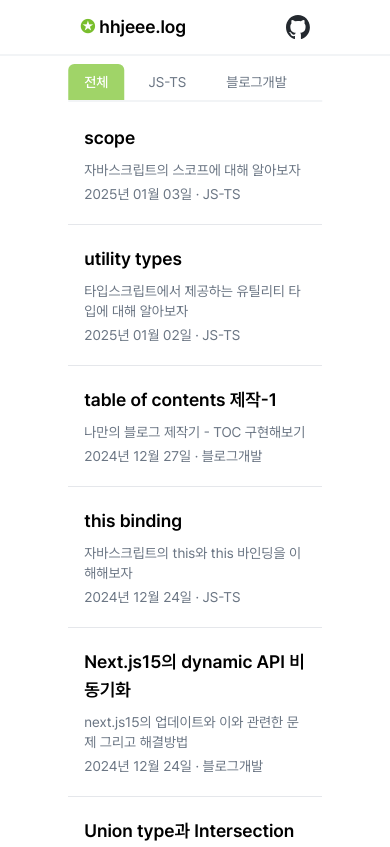
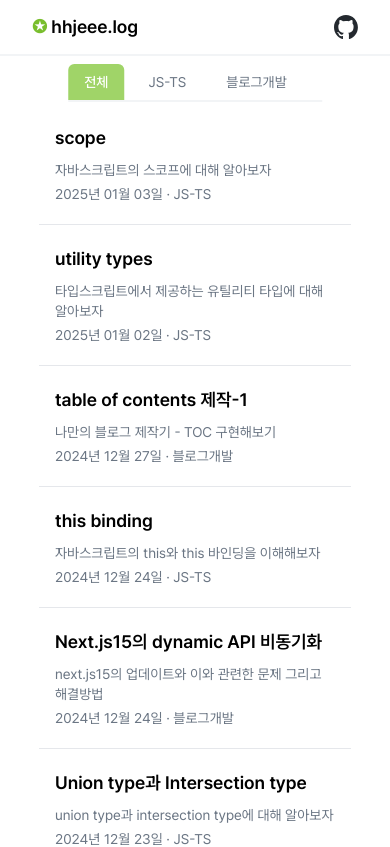
Before and after one commit to hhjeee/hhjeee.log, a Next.js app: page / in a window 390 px wide. Shown: the top 847 px of the page. Built offline with nearby package versions, Linux system fonts and the light colour scheme.

Commit message:
[design] Implement responsive design

```diff
--- a/src/app/[category]/[slug]/page.tsx
+++ b/src/app/[category]/[slug]/page.tsx
@@ -70,7 +70,7 @@ const PostPage = async ({ params }: { params: postPageProps }) => {
   });
 
   return (
-    <div className="relative py-[2rem] prose mx-auto">
+    <div className="relative py-[2rem] prose max-w-[90%] sm:max-w-prose mx-auto">
       <ScrollStatusBar />
       <PostHeader meta={meta} category={category} />
       <TableOfContents headings={headings} />
--- a/src/components/Header.tsx
+++ b/src/components/Header.tsx
@@ -3,7 +3,7 @@ import Link from 'next/link';
 
 const Header = () => {
   return (
-    <div className="fixed bg-white w-full h-[3.5rem] z-10 px-[5rem] border-b-2 border-[#f2f4f6] flex items-center justify-between">
+    <div className="fixed bg-white w-full h-[3.5rem] z-10 px-[2rem] sm:px-[5rem] border-b-2 border-[#f2f4f6] flex items-center justify-between">
       <Link href="/">
         <div className="text-lg font-semibold">
           <span className="text-primary2">✪</span> hhjeee.log
--- a/src/components/postDetail/PostHeader.tsx
+++ b/src/components/postDetail/PostHeader.tsx
@@ -24,7 +24,7 @@ const PostHeader = ({
       <h1>{meta.title}</h1>
       <div className="flex items-center gap-2 font-medium">
         <button
-          className="bg-primary rounded-full px-3 py-0.5 text-white m-0"
+          className="bg-primary rounded-full whitespace-nowrap px-3 py-0.5 text-white m-0"
           onClick={() => handleCategoryClick(category)}
         >
           {decodeURIComponent(category)}
--- a/src/components/postList/Post.tsx
+++ b/src/components/postList/Post.tsx
@@ -12,7 +12,7 @@ const Post = ({ posts }: { posts: PostData[] }) => {
         <div key={post.slug}>
           <Link
             href={`/${post.category}/${post.slug}`}
-            className="relative group hover:bg-primary hover:bg-opacity-10 duration-200 ease-linear break-inside-avoid py-5 px-4 no-underline block flex flex-col" //hover:shadow-lg transition-shadow duration-300 ease-linear
+            className="relative group hover:bg-primary hover:bg-opacity-10 duration-200 ease-linear break-inside-avoid py-5 px-4 no-underline block flex flex-col"
           >
             {post.image && (
               <div className="relative w-full min-h-[10rem] mb-[0.5rem] rounded-md overflow-hidden">
--- a/src/components/postList/PostSection.tsx
+++ b/src/components/postList/PostSection.tsx
@@ -15,7 +15,7 @@ const PostSection = ({
   selectedCategory?: string;
 }) => {
   return (
-    <div className="flex flex-col w-[65%] mx-auto pb-[2rem]">
+    <div className="flex flex-col w-[80%] mx-auto pb-[2rem]">
       <CategoryBar
         categories={categories}
         selectedCategory={selectedCategory || null}
```
